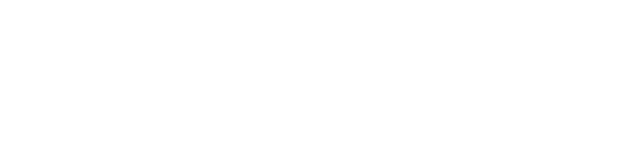
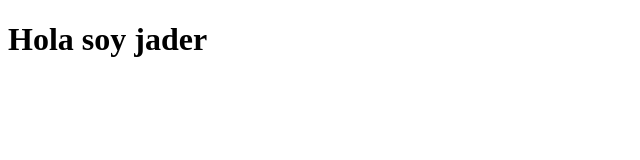
Before and after one commit to juansito527/aprendiendo, a plain HTML site: page index.html in a window 1280 px wide. Shown: the whole page, without its empty margins (0-640 px from the left). Drawn offline with Linux system fonts and the light colour scheme.

Commit message:
aprendiendo

```diff
--- a/index.html
+++ b/index.html
@@ -9,7 +9,7 @@
 </head>
 
 <body>
-
+    <h1>Hola soy jader</h1>
 </body>
 
 </html>
```
